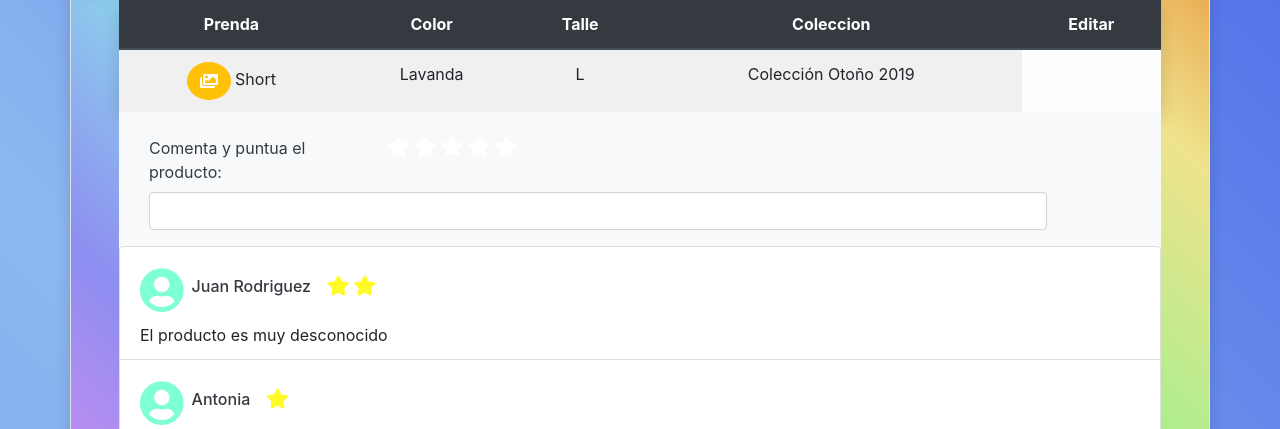
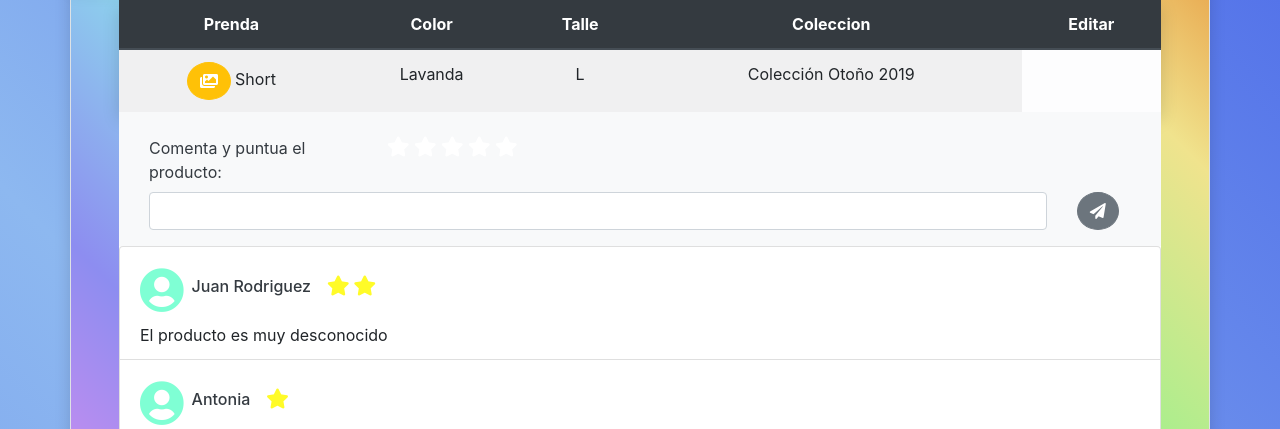
Before and after one commit to DavidNunez950/Tpe-webII, a PHP site: page /product/270 in a window 1280 px wide; the page is wider, and only the part inside the window is pictured. Shown: the part 260-689 px from the top of that part. Run offline with PHP 8.4, Linux system fonts and the light colour scheme; data comes from the database, SQL or seed files in the repository; some libraries are stand-ins or nearby versions.

Commit message:
Miercoles 02 de diciembre:  arreglado bug de css

```diff
--- a/templates/product.tpl
+++ b/templates/product.tpl
@@ -161,11 +161,11 @@
                         <div class="form-group col-11">
                             <input type="text" class="form-control" name="text" required>
                         </div>
-                        {if $userData.user.rol.colab eq true}
+
                         <div class="form-group col-1">
-                            <button type="submit" class="btn btn-primary  rounded-circle"><i class="fas fa-paper-plane"></i></button>
+                            <button type="submit" class="btn  rounded-circle  {if $userData.user.rol.colab neq true} disable btn-secondary {else} btn-primary {/if}"><i class="fas fa-paper-plane"></i></button>
                         </div>
-                        {/if}
+
                     </div>
                 </form>
             </div>
--- a/templates/products.tpl
+++ b/templates/products.tpl
@@ -61,7 +61,7 @@
         </div>
         {/if}
         <div class="w-100">
-            {if !empty($categorias) && $userData.user.rol.colab eq true}
+            {if !empty($categorias) || $userData.user.rol.colab eq true}
             <table class="table table-striped table-light table-responsive-sm shadow text-center mt-3 mb-0">
                 <thead class="thead-dark">
                     <tr>
@@ -157,7 +157,7 @@
                         {else}
                         <td class="w-25">
                             <div class="btn-group btn-group-toggle" data-toggle="buttons">
-                                <a href="product/{$prenda->id}" class="btn btn-success stretched-link text-white">Ver</a>
+                                <a href="product/{$prenda->id}" class="btn btn-success stretched-link text-white"><i class="fas fa-search"></i></a>
                             </div>
                         </td>
                         {/if}
```
